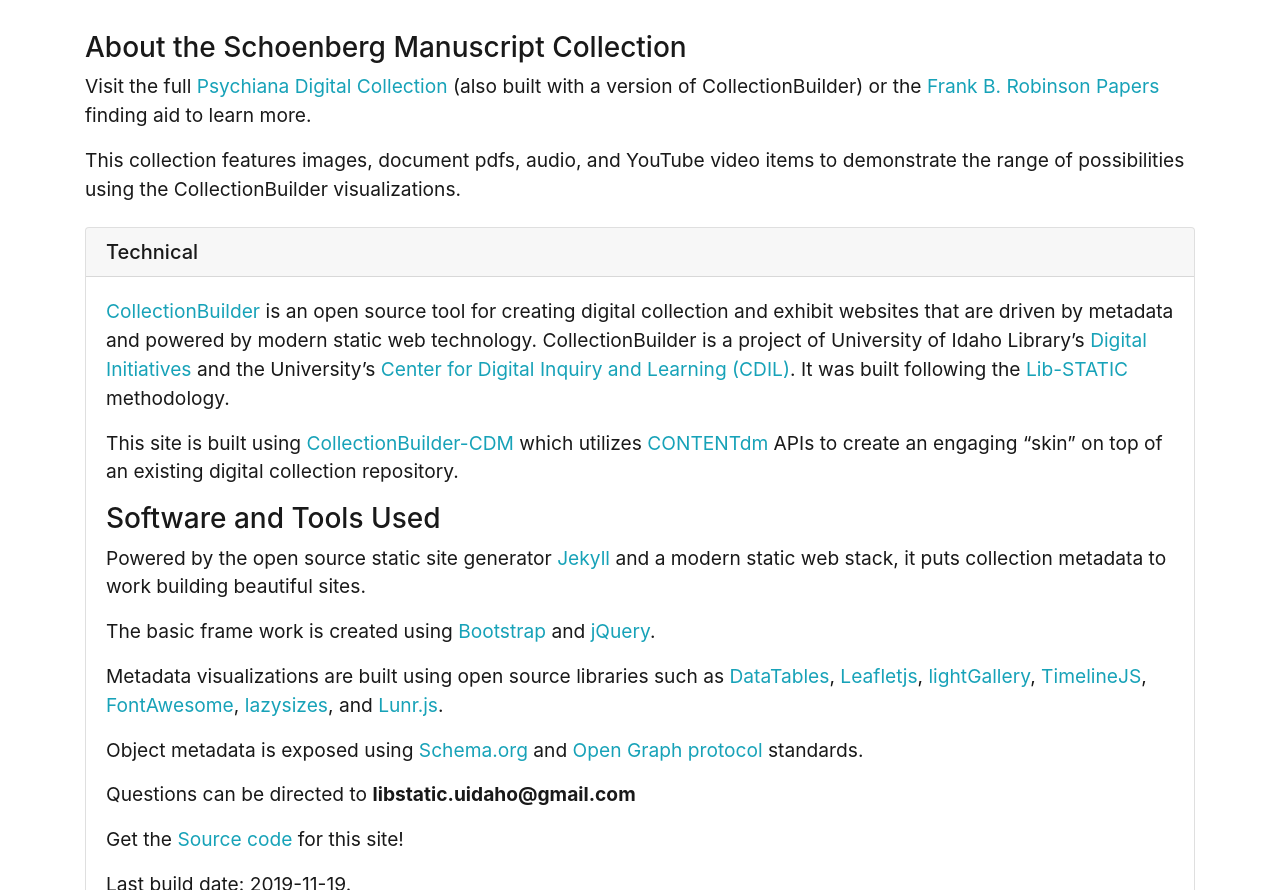
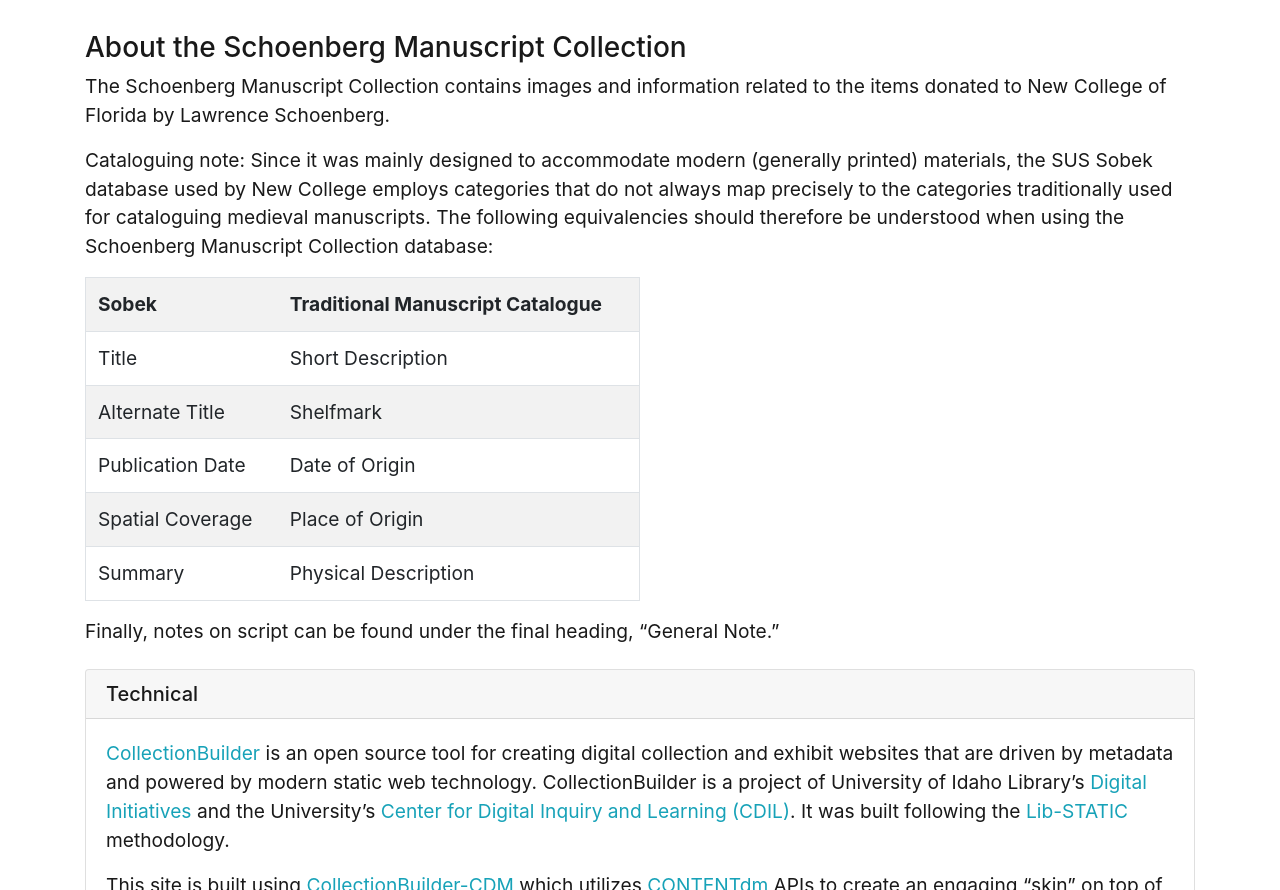
Before and after one commit to CollectionBuilder/collectionbuilder-contentdm, a Jekyll site: the page built from about.md, in a window 1280 px wide and 1400 px high. Shown: the part 510-1400 px from the top of the window. Built offline with Jekyll 4.4.1, drawn with Linux system fonts in a browser that asks for light colours.

Commit message:
about content

```diff
--- a/about.md
+++ b/about.md
@@ -11,8 +11,39 @@
 
 {{ site.description }}
 
-Visit the full [Psychiana Digital Collection](https://www.lib.uidaho.edu/digital/psychiana/) (also built with a version of CollectionBuilder) or the [Frank B. Robinson Papers](http://archiveswest.orbiscascade.org/ark:/80444/xv97133/op=fstyle.aspx?t=k&q=psychiana) finding aid to learn more.
+The Schoenberg Manuscript Collection contains images and information related to the items donated to New College of Florida by Lawrence Schoenberg.
 
-This collection features images, document pdfs, audio, and YouTube video items to demonstrate the range of possibilities using the CollectionBuilder visualizations.
+Cataloguing note: Since it was mainly designed to accommodate modern (generally printed) materials, the SUS Sobek database used by New College employs categories that do not always map precisely to the categories traditionally used for cataloguing medieval manuscripts. The following equivalencies should therefore be understood when using the Schoenberg Manuscript Collection database:
+
+<table class="table table-striped border w-50">
+	<tbody>
+		<tr>
+			<td><strong>Sobek</strong></td>
+			<td><strong>Traditional Manuscript Catalogue</strong></td>
+		</tr>
+		<tr>
+			<td>Title</td>
+			<td>Short Description</td>
+		</tr>
+		<tr>
+			<td>Alternate Title</td>
+			<td>Shelfmark</td>
+		</tr>
+		<tr>
+			<td>Publication Date</td>
+			<td>Date of Origin</td>
+		</tr>
+		<tr>
+			<td>Spatial Coverage</td>
+			<td>Place of Origin</td>
+		</tr>
+		<tr>
+			<td>Summary</td>
+			<td>Physical Description</td>
+		</tr>
+	</tbody>
+</table>
+
+Finally, notes on script can be found under the final heading, "General Note."
 
 {% include credits.md %}
```
